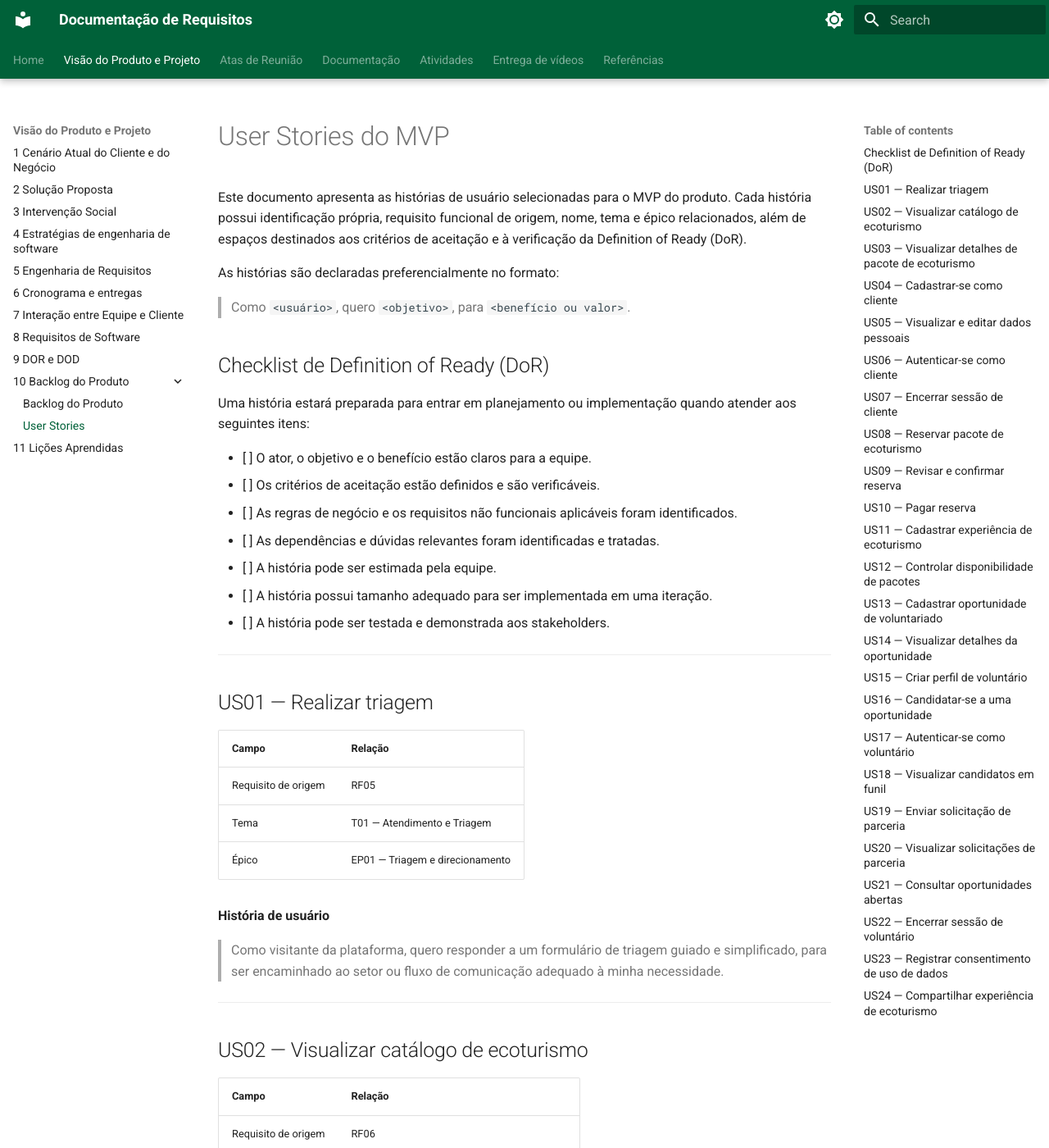
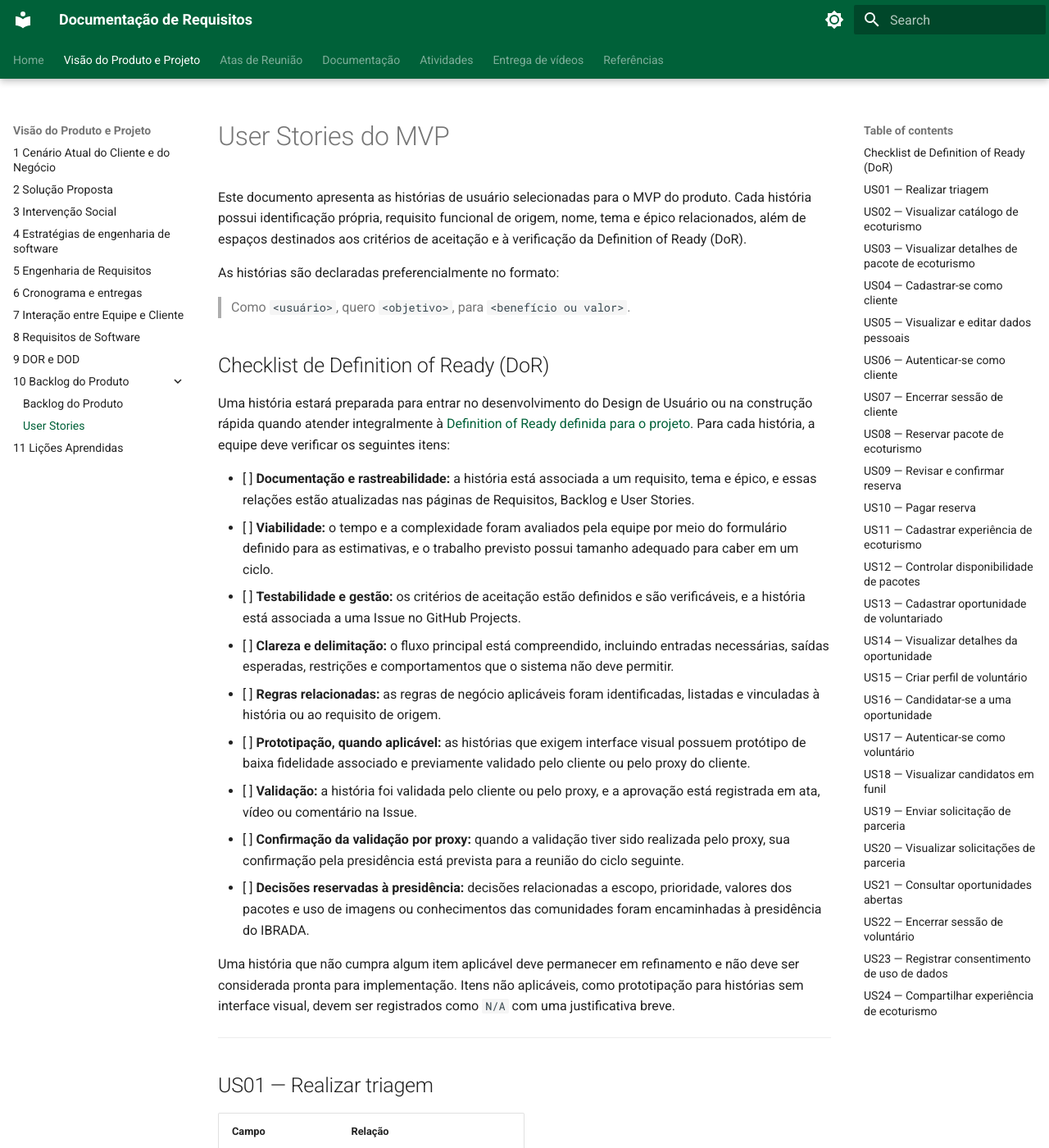
Before and after one commit to mdsreq-fga-unb/REQ-2026.2-T01-IBRADA-NET, an MkDocs documentation site: the page built from docs/documento-visao/10_userStories.md, in a window 1280 px wide and 1400 px high. Shown: the whole window at 82% size. Built offline with MkDocs 1.6.1 and Material for MkDocs 9.7.7, drawn with Linux system fonts in a browser that asks for light colours.

Commit message:
docs: ajustes em DoR

```diff
--- a/docs/documento-visao/10_userStories.md
+++ b/docs/documento-visao/10_userStories.md
@@ -8,15 +8,19 @@ As histórias são declaradas preferencialmente no formato:
 
 ## Checklist de Definition of Ready (DoR)
 
-Uma história estará preparada para entrar em planejamento ou implementação quando atender aos seguintes itens:
+Uma história estará preparada para entrar no desenvolvimento do Design de Usuário ou na construção rápida quando atender integralmente à [Definition of Ready definida para o projeto](9_dor_dod.md#91-definition-of-ready-dor). Para cada história, a equipe deve verificar os seguintes itens:
 
-- [ ] O ator, o objetivo e o benefício estão claros para a equipe.
-- [ ] Os critérios de aceitação estão definidos e são verificáveis.
-- [ ] As regras de negócio e os requisitos não funcionais aplicáveis foram identificados.
-- [ ] As dependências e dúvidas relevantes foram identificadas e tratadas.
-- [ ] A história pode ser estimada pela equipe.
-- [ ] A história possui tamanho adequado para ser implementada em uma iteração.
-- [ ] A história pode ser testada e demonstrada aos stakeholders.
+- [ ] **Documentação e rastreabilidade:** a história está associada a um requisito, tema e épico, e essas relações estão atualizadas nas páginas de Requisitos, Backlog e User Stories.
+- [ ] **Viabilidade:** o tempo e a complexidade foram avaliados pela equipe por meio do formulário definido para as estimativas, e o trabalho previsto possui tamanho adequado para caber em um ciclo.
+- [ ] **Testabilidade e gestão:** os critérios de aceitação estão definidos e são verificáveis, e a história está associada a uma Issue no GitHub Projects.
+- [ ] **Clareza e delimitação:** o fluxo principal está compreendido, incluindo entradas necessárias, saídas esperadas, restrições e comportamentos que o sistema não deve permitir.
+- [ ] **Regras relacionadas:** as regras de negócio aplicáveis foram identificadas, listadas e vinculadas à história ou ao requisito de origem.
+- [ ] **Prototipação, quando aplicável:** as histórias que exigem interface visual possuem protótipo de baixa fidelidade associado e previamente validado pelo cliente ou pelo proxy do cliente.
+- [ ] **Validação:** a história foi validada pelo cliente ou pelo proxy, e a aprovação está registrada em ata, vídeo ou comentário na Issue.
+- [ ] **Confirmação da validação por proxy:** quando a validação tiver sido realizada pelo proxy, sua confirmação pela presidência está prevista para a reunião do ciclo seguinte.
+- [ ] **Decisões reservadas à presidência:** decisões relacionadas a escopo, prioridade, valores dos pacotes e uso de imagens ou conhecimentos das comunidades foram encaminhadas à presidência do IBRADA.
+
+Uma história que não cumpra algum item aplicável deve permanecer em refinamento e não deve ser considerada pronta para implementação. Itens não aplicáveis, como prototipação para histórias sem interface visual, devem ser registrados como `N/A` com uma justificativa breve.
 
 ---
 
@@ -39,7 +43,7 @@ Uma história estará preparada para entrar em planejamento ou implementação q
 
 ### DoR da história
 
-- [ ] Atende ao checklist de DoR definido neste documento.
+- [ ] Atende integralmente à DoR da Seção 9.1 e ao checklist definido no início deste documento.
 -->
 
 ---
@@ -63,7 +67,7 @@ Uma história estará preparada para entrar em planejamento ou implementação q
 
 ### DoR da história
 
-- [ ] Atende ao checklist de DoR definido neste documento.
+- [ ] Atende integralmente à DoR da Seção 9.1 e ao checklist definido no início deste documento.
 -->
 
 ---
@@ -87,7 +91,7 @@ Uma história estará preparada para entrar em planejamento ou implementação q
 
 ### DoR da história
 
-- [ ] Atende ao checklist de DoR definido neste documento.
+- [ ] Atende integralmente à DoR da Seção 9.1 e ao checklist definido no início deste documento.
 -->
 
 ---
@@ -111,7 +115,7 @@ Uma história estará preparada para entrar em planejamento ou implementação q
 
 ### DoR da história
 
-- [ ] Atende ao checklist de DoR definido neste documento.
+- [ ] Atende integralmente à DoR da Seção 9.1 e ao checklist definido no início deste documento.
 -->
 
 ---
@@ -135,7 +139,7 @@ Uma história estará preparada para entrar em planejamento ou implementação q
 
 ### DoR da história
 
-- [ ] Atende ao checklist de DoR definido neste documento.
+- [ ] Atende integralmente à DoR da Seção 9.1 e ao checklist definido no início deste documento.
 -->
 
 ---
@@ -159,7 +163,7 @@ Uma história estará preparada para entrar em planejamento ou implementação q
 
 ### DoR da história
 
-- [ ] Atende ao checklist de DoR definido neste documento.
+- [ ] Atende integralmente à DoR da Seção 9.1 e ao checklist definido no início deste documento.
 -->
 
 ---
@@ -183,7 +187,7 @@ Uma história estará preparada para entrar em planejamento ou implementação q
 
 ### DoR da história
 
-- [ ] Atende ao checklist de DoR definido neste documento.
+- [ ] Atende integralmente à DoR da Seção 9.1 e ao checklist definido no início deste documento.
 -->
 
 ---
@@ -207,7 +211,7 @@ Uma história estará preparada para entrar em planejamento ou implementação q
 
 ### DoR da história
 
-- [ ] Atende ao checklist de DoR definido neste documento.
+- [ ] Atende integralmente à DoR da Seção 9.1 e ao checklist definido no início deste documento.
 -->
 
 ---
@@ -231,7 +235,7 @@ Uma história estará preparada para entrar em planejamento ou implementação q
 
 ### DoR da história
 
-- [ ] Atende ao checklist de DoR definido neste documento.
+- [ ] Atende integralmente à DoR da Seção 9.1 e ao checklist definido no início deste documento.
 -->
 
 ---
@@ -255,7 +259,7 @@ Uma história estará preparada para entrar em planejamento ou implementação q
 
 ### DoR da história
 
-- [ ] Atende ao checklist de DoR definido neste documento.
+- [ ] Atende integralmente à DoR da Seção 9.1 e ao checklist definido no início deste documento.
 -->
 
 ---
@@ -279,7 +283,7 @@ Uma história estará preparada para entrar em planejamento ou implementação q
 
 ### DoR da história
 
-- [ ] Atende ao checklist de DoR definido neste documento.
+- [ ] Atende integralmente à DoR da Seção 9.1 e ao checklist definido no início deste documento.
 -->
 
 ---
@@ -303,7 +307,7 @@ Uma história estará preparada para entrar em planejamento ou implementação q
 
 ### DoR da história
 
-- [ ] Atende ao checklist de DoR definido neste documento.
+- [ ] Atende integralmente à DoR da Seção 9.1 e ao checklist definido no início deste documento.
 -->
 
 ---
@@ -327,7 +331,7 @@ Uma história estará preparada para entrar em planejamento ou implementação q
 
 ### DoR da história
 
-- [ ] Atende ao checklist de DoR definido neste documento.
+- [ ] Atende integralmente à DoR da Seção 9.1 e ao checklist definido no início deste documento.
 -->
 
 ---
@@ -351,7 +355,7 @@ Uma história estará preparada para entrar em planejamento ou implementação q
 
 ### DoR da história
 
-- [ ] Atende ao checklist de DoR definido neste documento.
+- [ ] Atende integralmente à DoR da Seção 9.1 e ao checklist definido no início deste documento.
 -->
 
 ---
@@ -375,7 +379,7 @@ Uma história estará preparada para entrar em planejamento ou implementação q
 
 ### DoR da história
 
-- [ ] Atende ao checklist de DoR definido neste documento.
+- [ ] Atende integralmente à DoR da Seção 9.1 e ao checklist definido no início deste documento.
 -->
 
 ---
@@ -399,7 +403,7 @@ Uma história estará preparada para entrar em planejamento ou implementação q
 
 ### DoR da história
 
-- [ ] Atende ao checklist de DoR definido neste documento.
+- [ ] Atende integralmente à DoR da Seção 9.1 e ao checklist definido no início deste documento.
 -->
 
 ---
@@ -423,7 +427,7 @@ Uma história estará preparada para entrar em planejamento ou implementação q
 
 ### DoR da história
 
-- [ ] Atende ao checklist de DoR definido neste documento.
+- [ ] Atende integralmente à DoR da Seção 9.1 e ao checklist definido no início deste documento.
 -->
 
 ---
@@ -447,7 +451,7 @@ Uma história estará preparada para entrar em planejamento ou implementação q
 
 ### DoR da história
 
-- [ ] Atende ao checklist de DoR definido neste documento.
+- [ ] Atende integralmente à DoR da Seção 9.1 e ao checklist definido no início deste documento.
 -->
 
 ---
@@ -471,7 +475,7 @@ Uma história estará preparada para entrar em planejamento ou implementação q
 
 ### DoR da história
 
-- [ ] Atende ao checklist de DoR definido neste documento.
+- [ ] Atende integralmente à DoR da Seção 9.1 e ao checklist definido no início deste documento.
 -->
 
 ---
@@ -495,7 +499,7 @@ Uma história estará preparada para entrar em planejamento ou implementação q
 
 ### DoR da história
 
-- [ ] Atende ao checklist de DoR definido neste documento.
+- [ ] Atende integralmente à DoR da Seção 9.1 e ao checklist definido no início deste documento.
 -->
 
 ---
@@ -519,7 +523,7 @@ Uma história estará preparada para entrar em planejamento ou implementação q
 
 ### DoR da história
 
-- [ ] Atende ao checklist de DoR definido neste documento.
+- [ ] Atende integralmente à DoR da Seção 9.1 e ao checklist definido no início deste documento.
 -->
 
 ---
@@ -543,7 +547,7 @@ Uma história estará preparada para entrar em planejamento ou implementação q
 
 ### DoR da história
 
-- [ ] Atende ao checklist de DoR definido neste documento.
+- [ ] Atende integralmente à DoR da Seção 9.1 e ao checklist definido no início deste documento.
 -->
 
 ---
@@ -567,7 +571,7 @@ Uma história estará preparada para entrar em planejamento ou implementação q
 
 ### DoR da história
 
-- [ ] Atende ao checklist de DoR definido neste documento.
+- [ ] Atende integralmente à DoR da Seção 9.1 e ao checklist definido no início deste documento.
 -->
 
 ---
@@ -591,5 +595,5 @@ Uma história estará preparada para entrar em planejamento ou implementação q
 
 ### DoR da história
 
-- [ ] Atende ao checklist de DoR definido neste documento.
+- [ ] Atende integralmente à DoR da Seção 9.1 e ao checklist definido no início deste documento.
 -->
```
